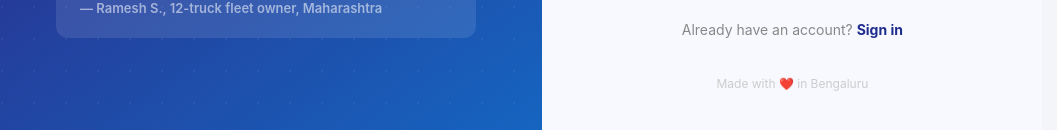
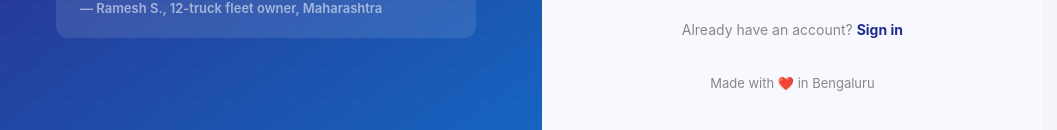
Before and after one commit to Fleetsure/fleetsure, a Next.js app in the folder frontend/: page /register in a window 1280 px wide. Shown: the part 667-797 px from the top of the page, without its empty margins (0-1057 px from the left). Built offline with nearby package versions, Linux system fonts and the light colour scheme; no server answers.

Commit message:
fix: darken bengaluru footer text for visibility

```diff
--- a/frontend/app/login/page.tsx
+++ b/frontend/app/login/page.tsx
@@ -194,7 +194,7 @@ export default function LoginPage() {
         </div>
 
         {/* Footer */}
-        <p style={{ textAlign: "center", fontSize: 12, color: "#ccc", marginTop: 24, marginBottom: 0 }}>
+        <p style={{ textAlign: "center", fontSize: 13, color: "#888", marginTop: 24, marginBottom: 0 }}>
           Made with ❤️ in Bengaluru
         </p>
       </div>
--- a/frontend/app/register/page.tsx
+++ b/frontend/app/register/page.tsx
@@ -226,7 +226,7 @@ export default function RegisterPage() {
         </div>
 
         {/* Footer */}
-        <p style={{ textAlign: "center", fontSize: 12, color: "#ccc", marginTop: 24, marginBottom: 0 }}>
+        <p style={{ textAlign: "center", fontSize: 13, color: "#888", marginTop: 24, marginBottom: 0 }}>
           Made with ❤️ in Bengaluru
         </p>
       </div>
```
